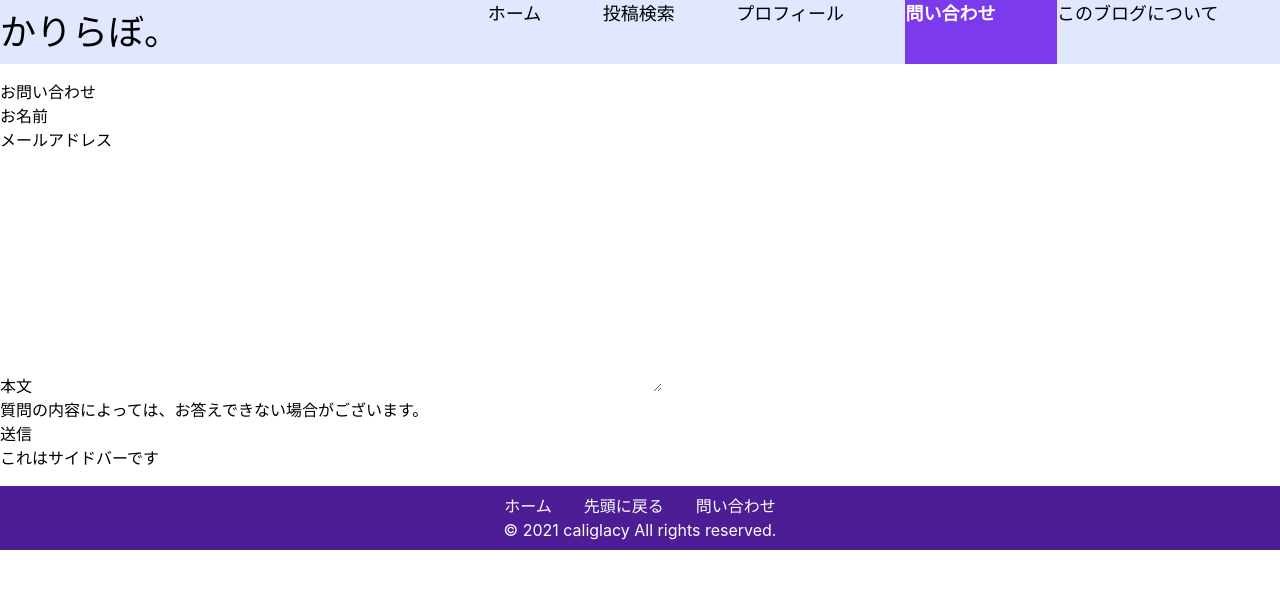
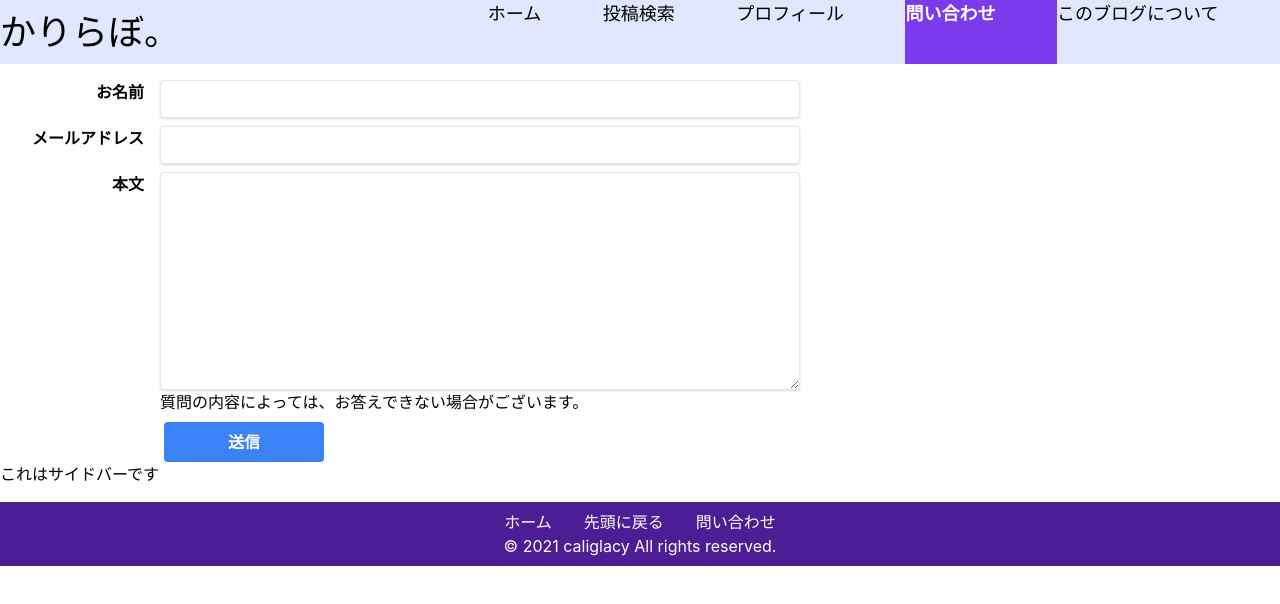
Before and after one commit to caliglacy/blog-react, a React (Create React App) app: page /contact in a window 1280 px wide. Shown: the top 604 px of the page. Built offline with nearby package versions, Linux system fonts and the light colour scheme.

Commit message:
💄 問い合わせページにスタイルシートを適用

```diff
--- a/src/pages/Contact.js
+++ b/src/pages/Contact.js
@@ -54,45 +54,69 @@ const Contact = () => {
 
   return (
     <div>
-      <div>お問い合わせ</div>
-      <div>
-        <span>お名前</span>
+      <div className="mb-2 flex">
+        <label className="w-40 block font-bold md:text-right mb-1 md:mb-0 pr-4" for="contact-name">
+          お名前
+        </label>
         <input
           type="text"
           name="name"
+          id="contact-name"
+          className="shadow appearance-none border rounded w-1/2 py-2 px-3 text-gray-700 leading-tight focus:outline-none focus:shadow-outline"
           onChange={(e) => {
             setName(e.target.value);
           }}
           value={name}
         ></input>
       </div>
-      <div>
-        <span>メールアドレス</span>
+      <div className="mb-2 flex">
+        <label className="w-40 block font-bold md:text-right mb-1 md:mb-0 pr-4" for="contact-mail">
+          メールアドレス
+        </label>
         <input
           type="text"
           name="mail"
+          id="contact-mail"
+          className="shadow appearance-none border rounded w-1/2 py-2 px-3 text-gray-700 leading-tight focus:outline-none focus:shadow-outline"
           onChange={(e) => {
             setMail(e.target.value);
           }}
           value={mail}
         ></input>
       </div>
-      <div>
-        <span>本文</span>
+      <div className="flex">
+        <label className="w-40 block font-bold md:text-right mb-1 md:mb-0 pr-4" for="contact-text">
+          本文
+        </label>
         <textarea
           rows="10"
           cols="60"
+          id="contact-text"
+          className="shadow appearance-none border rounded w-1/2 py-2 px-3 text-gray-700 leading-tight focus:outline-none focus:shadow-outline"
           onChange={(e) => {
             setText(e.target.value);
           }}
           value={text}
         ></textarea>
       </div>
-      <div>質問の内容によっては、お答えできない場合がございます。</div>
-      <div>
-        <button onClick={sendMessage} disabled={result === "BUSY"}>
-          送信
-        </button>
+      <div className="mb-2 flex">
+        <div className="w-40"></div>
+        <div>質問の内容によっては、お答えできない場合がございます。</div>
+      </div>
+      <div className="flex">
+        <div className="w-40"></div>
+        <div>
+          <button
+            onClick={sendMessage}
+            className={
+              result === "BUSY"
+                ? "ml-1 w-40 bg-blue-500 text-white font-bold py-2 px-4 rounded opacity-50 cursor-not-allowed"
+                : "ml-1 w-40 bg-blue-500 hover:bg-blue-700 text-white font-bold py-2 px-4 rounded"
+            }
+          >
+            送信
+          </button>
+        </div>
       </div>
     </div>
   );
```
